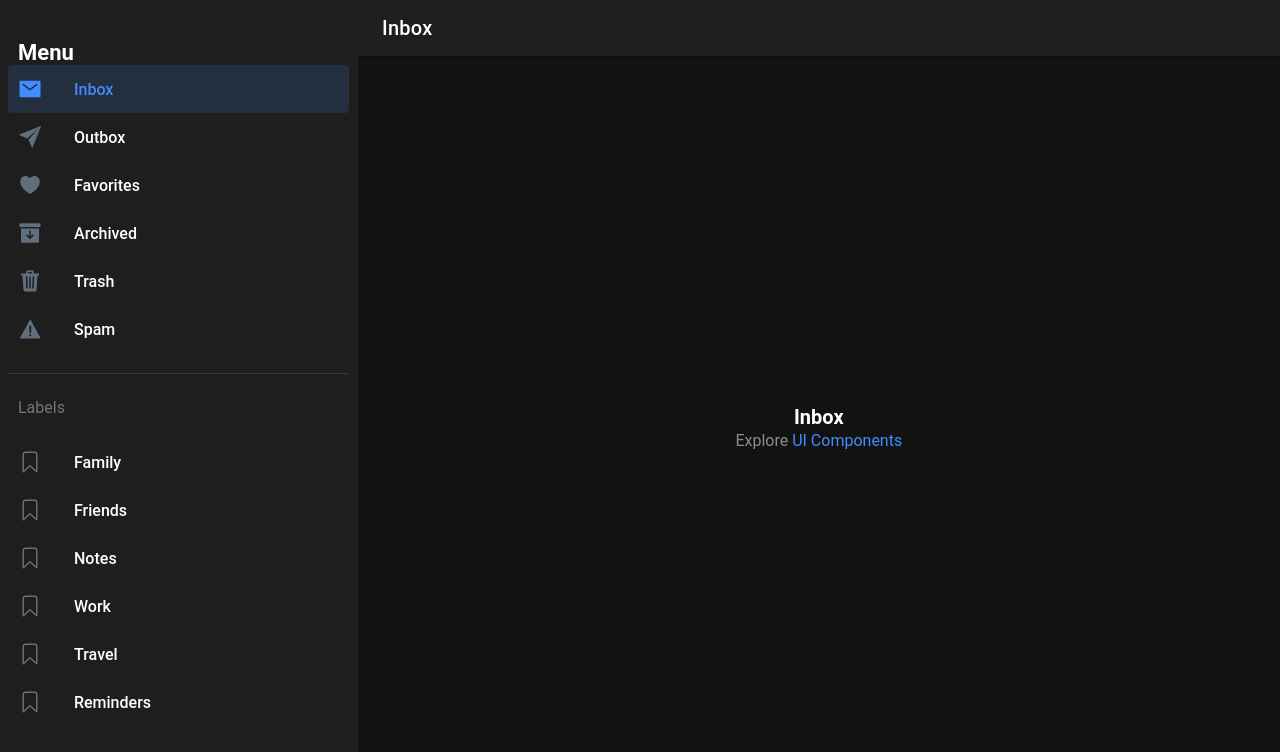
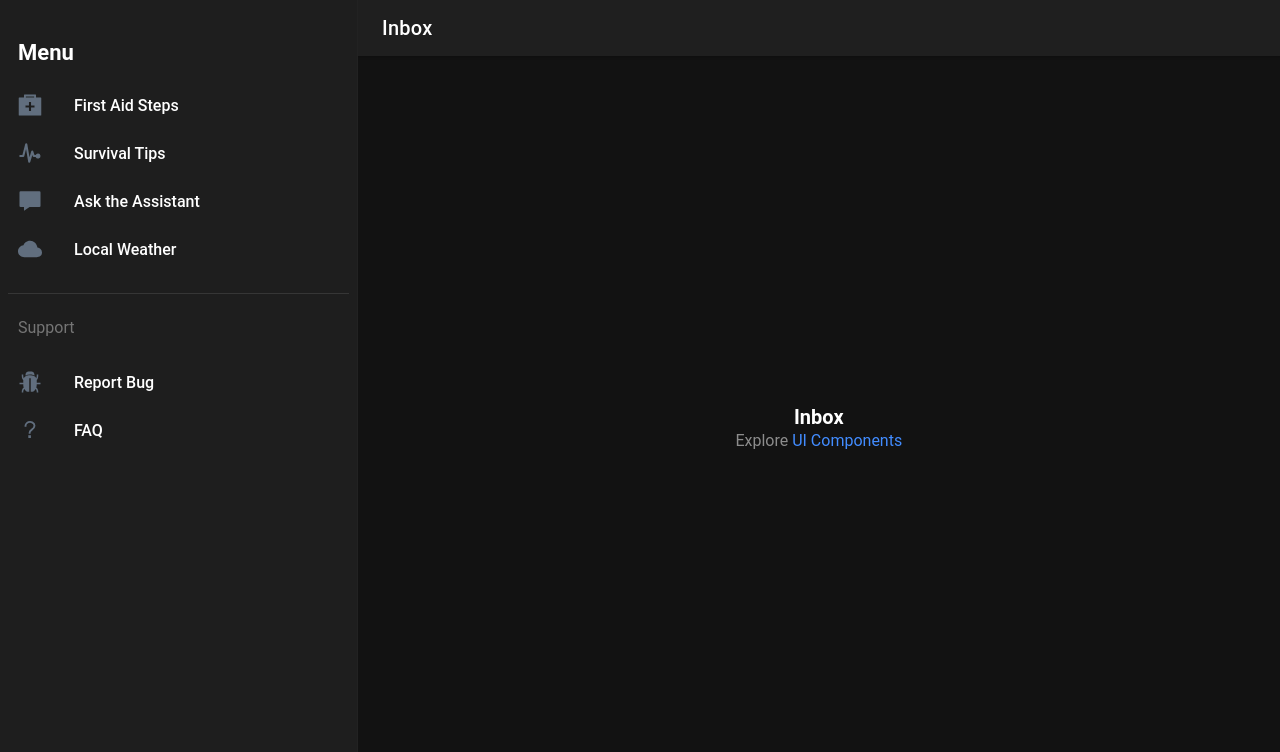
Before and after one commit to BRafters/call4code_deep_blue, a React (Create React App) app in the folder call_for_code/: page /page/Inbox in a window 1280 px wide. Shown: the top 752 px of the page. Built offline with nearby package versions, Linux system fonts and the light colour scheme.

Commit message:
Modified the Menu to contain our page names and on button click the Page updates to a new page

```diff
--- a/call_for_code/src/components/Menu.tsx
+++ b/call_for_code/src/components/Menu.tsx
@@ -12,7 +12,7 @@ import {
 
 import React from 'react';
 import { useLocation } from 'react-router-dom';
-import { archiveOutline, archiveSharp, bookmarkOutline, heartOutline, heartSharp, mailOutline, mailSharp, paperPlaneOutline, paperPlaneSharp, trashOutline, trashSharp, warningOutline, warningSharp } from 'ionicons/icons';
+import { helpOutline, helpSharp, bugOutline, bugSharp, cloudOutline, cloudSharp, chatboxOutline, chatboxSharp, bookmarkOutline, medkitSharp, medkitOutline, pulseOutline, pulseSharp } from 'ionicons/icons';
 import './Menu.css';
 
 interface AppPage {
@@ -21,47 +21,54 @@ interface AppPage {
   mdIcon: string;
   title: string;
 }
+interface Label{
+  url: string;
+  iosIcon: string;
+  mdIcon: string;
+  title: string;
+}
 
 const appPages: AppPage[] = [
   {
-    title: 'Inbox',
-    url: '/page/Inbox',
-    iosIcon: mailOutline,
-    mdIcon: mailSharp
+    title: 'First Aid Steps',
+    url: '/page/First Aid Steps',
+    iosIcon: medkitOutline,
+    mdIcon: medkitSharp
   },
   {
-    title: 'Outbox',
-    url: '/page/Outbox',
-    iosIcon: paperPlaneOutline,
-    mdIcon: paperPlaneSharp
+    title: 'Survival Tips',
+    url: '/page/Survival Tips',
+    iosIcon: pulseOutline,
+    mdIcon: pulseSharp
   },
   {
-    title: 'Favorites',
-    url: '/page/Favorites',
-    iosIcon: heartOutline,
-    mdIcon: heartSharp
+    title: 'Ask the Assistant',
+    url: '/page/Assistant',
+    iosIcon: chatboxOutline,
+    mdIcon: chatboxSharp
   },
   {
-    title: 'Archived',
-    url: '/page/Archived',
-    iosIcon: archiveOutline,
-    mdIcon: archiveSharp
-  },
-  {
-    title: 'Trash',
-    url: '/page/Trash',
-    iosIcon: trashOutline,
-    mdIcon: trashSharp
-  },
-  {
-    title: 'Spam',
-    url: '/page/Spam',
-    iosIcon: warningOutline,
-    mdIcon: warningSharp
+    title: 'Local Weather',
+    url: '/page/Weather',
+    iosIcon: cloudOutline,
+    mdIcon: cloudSharp
   }
 ];
 
-const labels = ['Family', 'Friends', 'Notes', 'Work', 'Travel', 'Reminders'];
+const labels: Label[] = [
+  {
+    title: 'Report Bug',
+    url: '/page/Report Bug',
+    iosIcon: bugOutline,
+    mdIcon: bugSharp
+  },
+  {
+    title: 'FAQ',
+    url: '/page/FAQ',
+    iosIcon: helpOutline,
+    mdIcon: helpSharp
+  }
+];
 
 const Menu: React.FC = () => {
   const location = useLocation();
@@ -70,7 +77,7 @@ const Menu: React.FC = () => {
     <IonMenu contentId="main" type="overlay">
       <IonContent>
         <IonList id="inbox-list">
-        <IonListHeader>Menu</IonListHeader>
+        <IonListHeader className="ion-margin-bottom">Menu</IonListHeader>
           {appPages.map((appPage, index) => {
             return (
               <IonMenuToggle key={index} autoHide={false}>
@@ -84,13 +91,17 @@ const Menu: React.FC = () => {
         </IonList>
 
         <IonList id="labels-list">
-          <IonListHeader>Labels</IonListHeader>
-          {labels.map((label, index) => (
-            <IonItem lines="none" key={index}>
-              <IonIcon slot="start" icon={bookmarkOutline} />
-              <IonLabel>{label}</IonLabel>
-            </IonItem>
-          ))}
+          <IonListHeader>Support</IonListHeader>
+          {labels.map((label, index) => {
+            return (
+              <IonMenuToggle key={index} autoHide={false}>
+                <IonItem className={location.pathname === label.url ? 'selected' : ''} routerLink={label.url} routerDirection="none" lines="none" detail={false}>
+                  <IonIcon slot="start" ios={label.iosIcon} md={label.mdIcon} />
+                  <IonLabel>{label.title}</IonLabel>
+                </IonItem>
+              </IonMenuToggle>
+            );
+            })}
         </IonList>
       </IonContent>
     </IonMenu>
```
